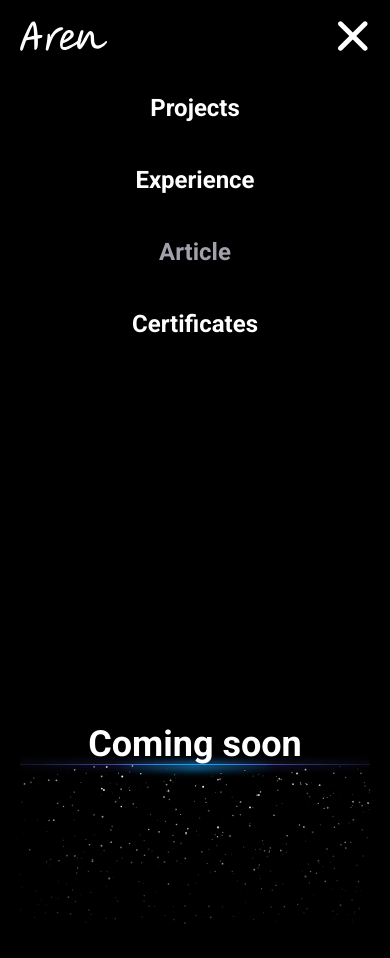
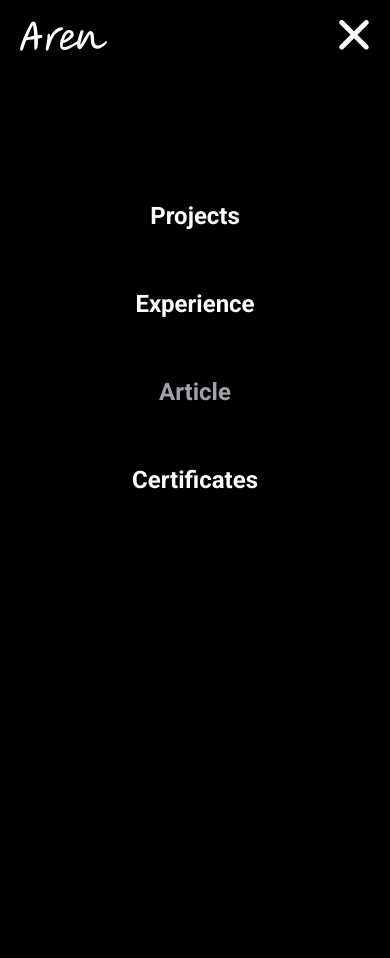
Before and after one commit to arentalb/modern-portfolio, a React (Vite) app: page /article in a window 390 px wide. Both pictures are taken after a click on the picture 353 px from the left and 35 px from the top of the page. Shown: the top 958 px of the page. Built offline with nearby package versions, Linux system fonts and the light colour scheme.

Commit message:
Design new animation for the navbar

```diff
--- a/src/features/home/Popover.tsx
+++ b/src/features/home/Popover.tsx
@@ -1,16 +1,8 @@
-import { useEffect } from "react";
+import { useScrollBlocker } from "@/hooks/useScrollBlocker.tsx";
 
 export function Popover({ isOpen, onClose, children }) {
-  useEffect(() => {
-    if (isOpen) {
-      document.body.style.overflow = "hidden";
-    } else {
-      document.body.style.overflow = "auto";
-    }
-    return () => {
-      document.body.style.overflow = "auto";
-    };
-  }, [isOpen]);
+  useScrollBlocker(isOpen);
+
   return (
     <>
       {isOpen && (
--- /dev/null
+++ b/src/hooks/useScrollBlocker.tsx
@@ -0,0 +1,15 @@
+import { useEffect } from "react";
+
+export function useScrollBlocker(condition) {
+  useEffect(() => {
+    if (condition) {
+      document.body.style.overflow = "hidden";
+    } else {
+      document.body.style.overflow = "auto";
+    }
+    return () => {
+      document.body.style.overflow = "auto";
+    };
+  }, [condition]);
+  return null;
+}
--- a/src/ui/Header.tsx
+++ b/src/ui/Header.tsx
@@ -1,6 +1,7 @@
 import { NavLink, To } from "react-router-dom";
 import React, { ReactNode, useState } from "react";
-import { motion } from "framer-motion";
+import { AnimatePresence, motion } from "framer-motion";
+import { useScrollBlocker } from "@/hooks/useScrollBlocker.tsx";
 
 interface NavItemProps {
   to: To;
@@ -10,39 +11,34 @@ interface NavItemProps {
 
 export function Header() {
   const [menu, setMenu] = useState(false);
+  useScrollBlocker(menu);
 
   function toggleMenu() {
     setMenu((prev) => !prev);
   }
 
+  const variant = {
+    open: { opacity: 1, rotate: 0 },
+    closed: { opacity: 1, rotate: 90 },
+  };
+
   return (
-    <motion.header
-      className="mx-auto p-5 md:max-w-[1400px]"
-      initial={{ opacity: 0 }}
-      animate={{ opacity: 1 }}
-      transition={{ duration: 0.5 }}
-    >
-      <div
-        className={`flex justify-between md:mb-0 ${menu ? "mb-10" : "mb-0"}`}
-      >
+    <header>
+      <div className={"flex justify-between p-5"}>
         <NavItem to={"/"}>
           <img src="/images/logo.svg" alt="Aren Logo" />
         </NavItem>
-        {menu ? (
-          <img
-            src="/icons/close.svg"
-            alt="Burger Menu"
+
+        <motion.img
+          src={`/icons/${menu ? "close" : "menu"}.svg`}
           onClick={toggleMenu}
-            className="h-8 w-8 cursor-pointer sm:hidden"
+          alt={`/icons/${menu ? "Close Menu" : "Burger Menu"}.svg`}
+          className=" h-8  w-8  cursor-pointer  sm:hidden"
+          variants={variant}
+          initial="open"
+          animate={menu ? "closed" : "open"}
+          transition={{ duration: 0.4 }}
         />
-        ) : (
-          <img
-            src="/icons/menu.svg"
-            alt="Burger Menu"
-            onClick={toggleMenu}
-            className="cursor-pointer sm:hidden"
-          />
-        )}
 
         <nav className="hidden w-full items-center justify-end text-2xl font-bold sm:flex">
           <ul className="flex items-center justify-end gap-10 text-lg">
@@ -50,20 +46,29 @@ export function Header() {
           </ul>
         </nav>
       </div>
-
+      <AnimatePresence>
+        {menu ? (
           <motion.nav
-        className={`flex w-full flex-col items-center justify-between text-2xl font-bold sm:hidden`}
-        initial={{ height: 0, opacity: 0 }}
-        animate={
-          menu ? { height: "auto", opacity: 1 } : { height: 0, opacity: 0 }
-        }
-        transition={{ duration: 0.5 }}
+            className={`fixed z-[100] flex h-screen w-screen flex-col items-center justify-between bg-black pt-32 text-2xl font-bold sm:hidden`}
+            initial={{ opacity: 0, x: "-100%" }}
+            animate={{ opacity: 1, x: 0 }}
+            exit={{ opacity: 0, x: "-100%" }}
+            transition={{ duration: 0.4 }}
           >
-        <ul className="flex flex-col items-center gap-10">
+            <motion.ul
+              className="flex h-screen flex-col items-center gap-14"
+              initial={{ opacity: 0 }}
+              animate={{ opacity: 1 }}
+              transition={{ delay: 0.4 }}
+            >
               <NavItems />
-        </ul>
+            </motion.ul>
           </motion.nav>
-    </motion.header>
+        ) : (
+          ""
+        )}
+      </AnimatePresence>
+    </header>
   );
 }
 
```
Lines whose indentation alone changed are shown as unchanged.
